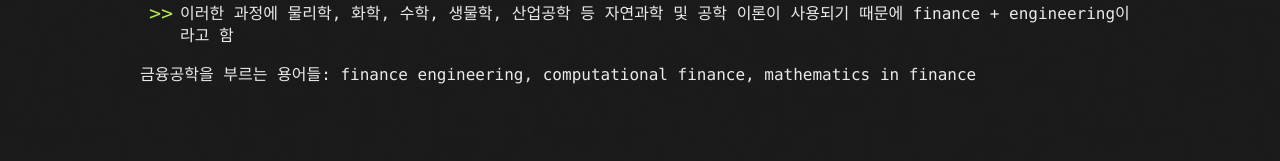
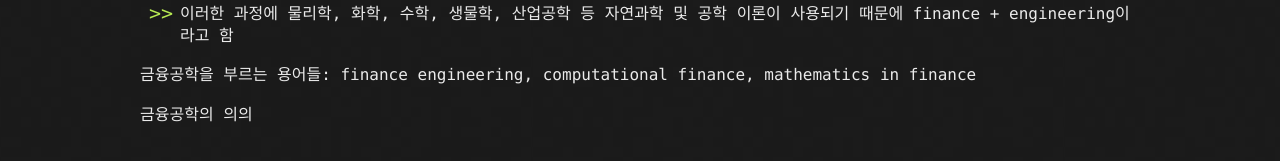
Before and after one commit to kooock/kooock.github.io, a Jekyll site: the page built from _posts/2018-08-03-finance_engineering_chapter1.md, in a window 1280 px wide. Shown: the part 616-777 px from the top of the page. Built offline with Jekyll 4.4.1, drawn with Linux system fonts in a browser that asks for light colours.

Commit message:
finance engineering 1  update

```diff
--- a/_posts/2018-08-03-finance_engineering_chapter1.md
+++ b/_posts/2018-08-03-finance_engineering_chapter1.md
@@ -20,3 +20,6 @@ tags: [금융공학, 퀀트]
 - 이러한 과정에 물리학, 화학, 수학, 생물학, 산업공학 등 자연과학 및 공학 이론이 사용되기 때문에 finance + engineering이라고 함
 
 금융공학을 부르는 용어들: finance engineering, computational finance, mathematics in finance
+
+
+금융공학의 의의
```
